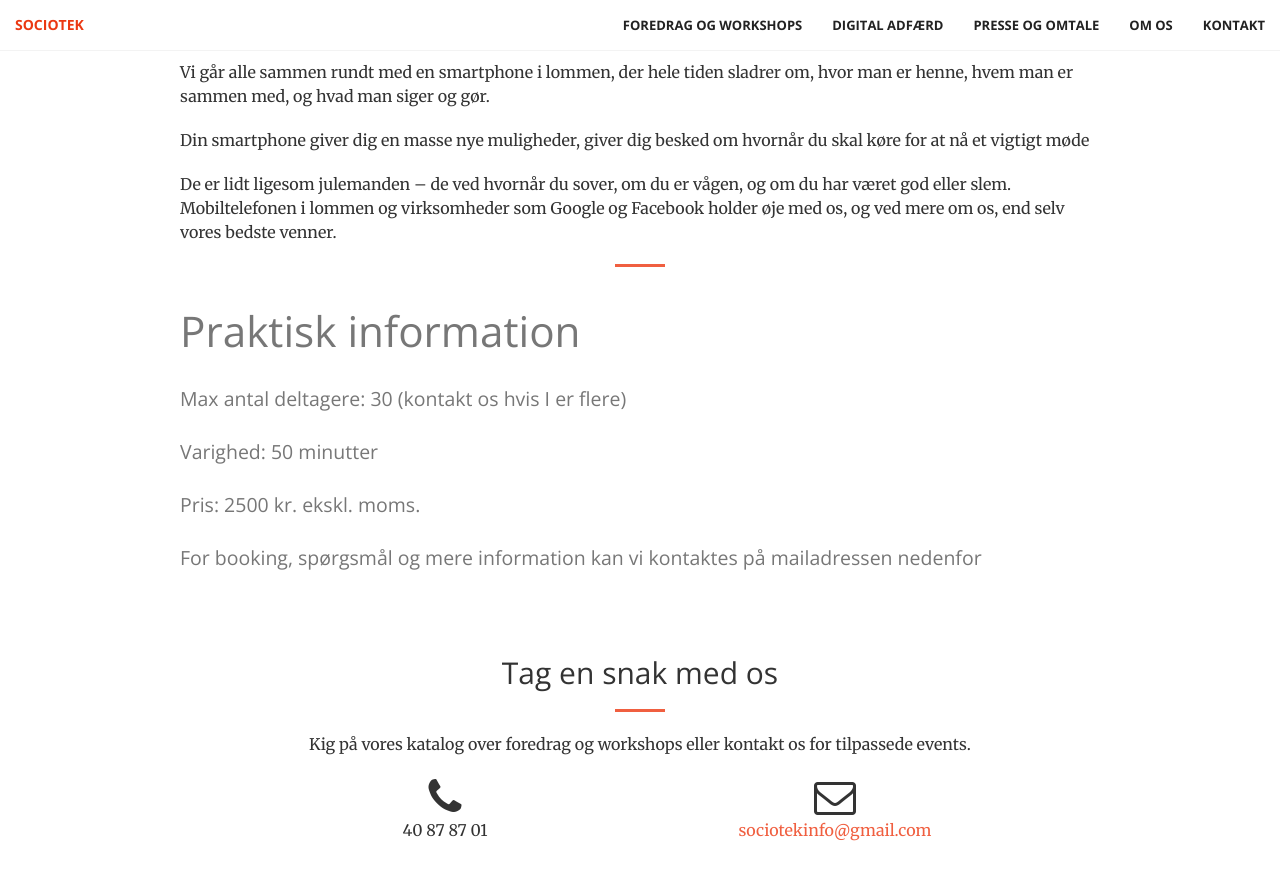
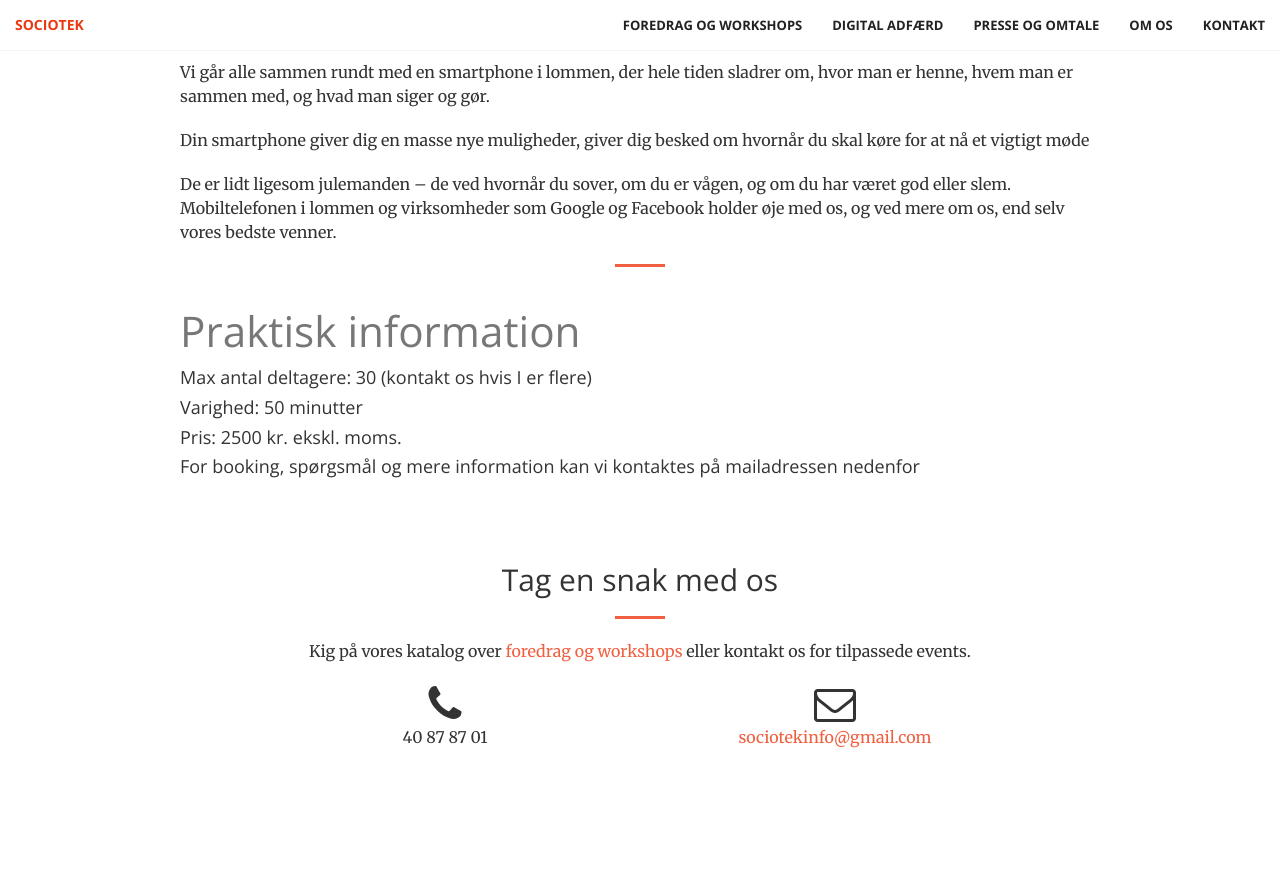
Before and after one commit to sociotek/sociotek.github.io, a Jekyll site: the page built from _posts/2017-10-22-smartphone.md, in a window 1280 px wide and 900 px high, scrolled down 574 px. Shown: the top 880 px of the window. Built offline with Jekyll 4.4.1, drawn with Linux system fonts in a browser that asks for light colours; after the commit the page ends 1381 px from its top, so only the background shows below that.

Commit message:
small improvements

```diff
--- a/_layouts/course.html
+++ b/_layouts/course.html
@@ -9,12 +9,12 @@ layout: page
      {{content}}
      <hr>
      <h1><small>Praktisk information</small> </h1>
-     <h2><span class="small"> Max antal deltagere: {{page.seats}} (kontakt os hvis I er flere)</span></h2>
-     <h2> <span class="small">Varighed: {{page.duration}}</span></h2>
+     <h4><span class=""> Max antal deltagere: {{page.seats}} (kontakt os hvis I er flere)</span></h4>
+     <h4> <span class="">Varighed: {{page.duration}}</span></h4>
 
-     <h2><span class="small">Pris: {{page.price}} kr. ekskl. moms.</span></h2>
+     <h4><span class="">Pris: {{page.price}} kr. ekskl. moms.</span></h4>
 
-     <h2><small>For booking, spørgsmål og mere information kan vi kontaktes på mailadressen nedenfor </small></h2>
+     <h4>For booking, spørgsmål og mere information kan vi kontaktes på mailadressen nedenfor </h4>
     </div>
   </div>
 </section>
--- a/_layouts/default.html
+++ b/_layouts/default.html
@@ -65,7 +65,7 @@
 					<div class="col-lg-8 col-lg-offset-2 text-center">
 						<h2 class="section-heading">Tag en snak med os</h2>
 						<hr class="primary">
-						<p>Kig på vores katalog over foredrag og workshops eller kontakt os for tilpassede events.</p>
+						<p>Kig på vores katalog over <a href="/portfolio.html"> foredrag og workshops </a> eller kontakt os for tilpassede events.</p>
 					</div>
 					<div class="col-lg-4 col-lg-offset-2 text-center">
 						<i class="fa fa-phone fa-3x wow bounceIn"></i>
```
Also changed, not shown: _posts/2017-01-01-digital-adfaerd.md (+1 -1 lines).
